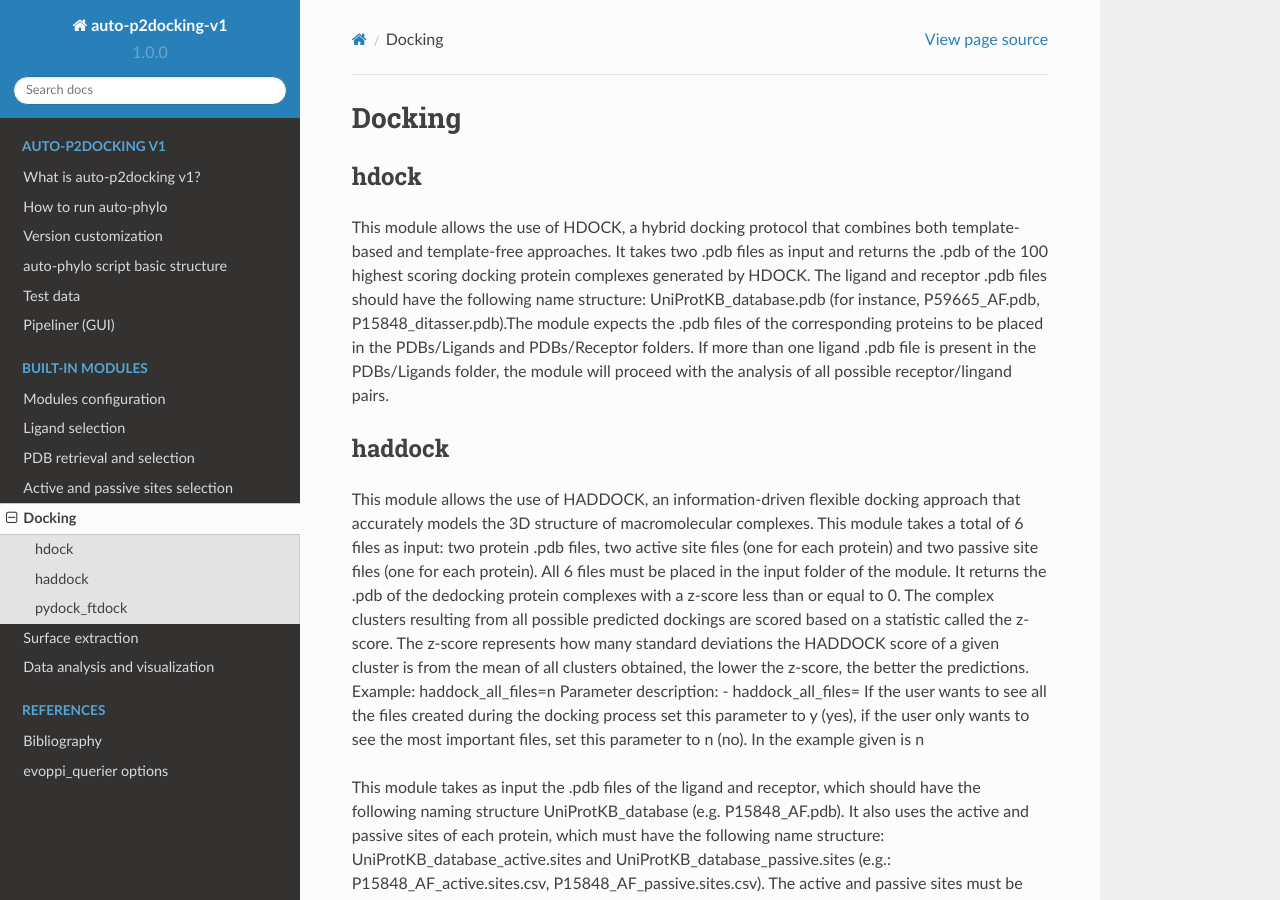
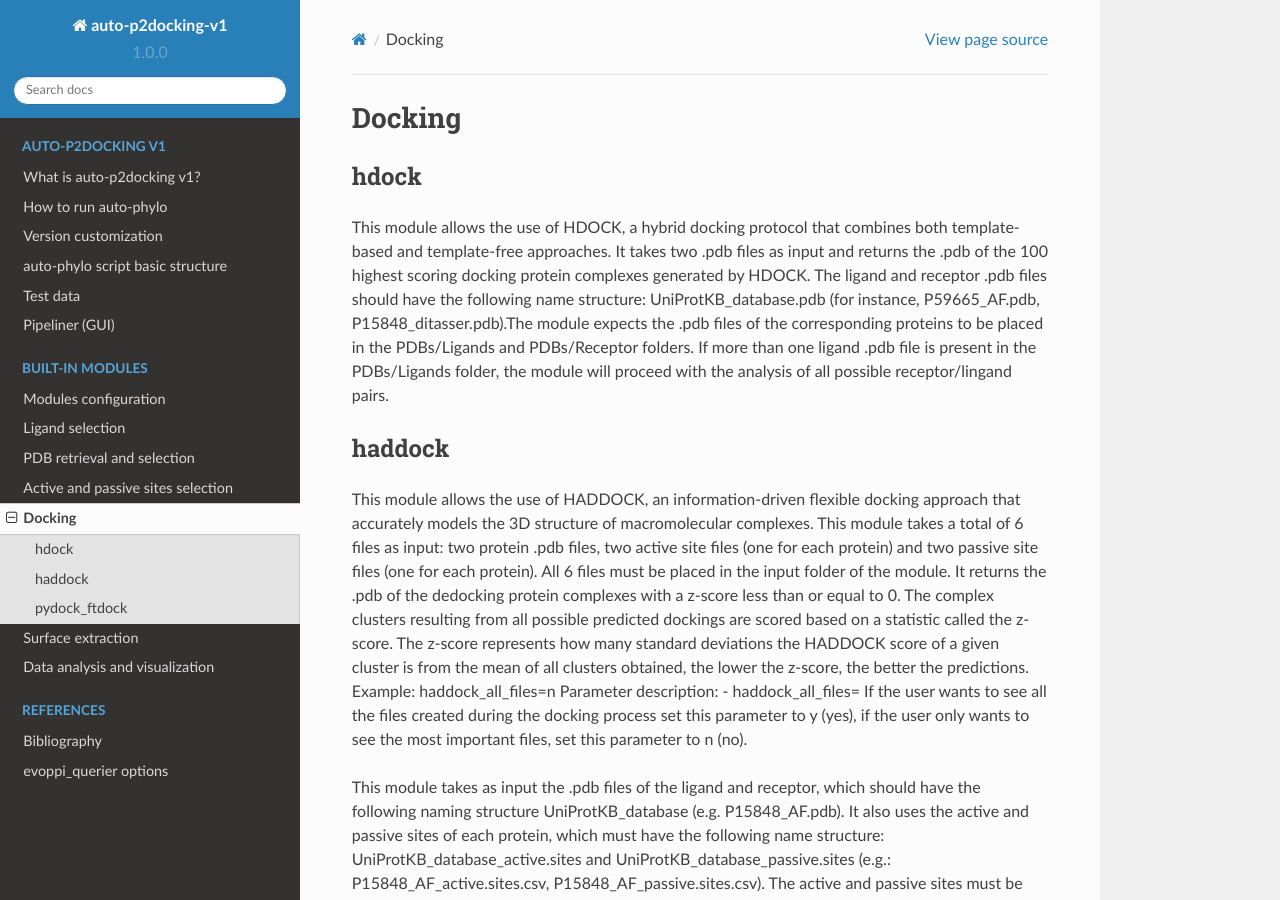
Before and after one commit to pegi3s/auto-p2docking-docs, a Sphinx documentation site: the page built from source/modules_4_docking.rst, in a window 1280 px wide and 900 px high. Built offline with Sphinx 7.4.7 and the Read the Docs theme 2.0.0, drawn with Linux system fonts in a browser that asks for light colours.

Commit message:
Update modules_4_docking.rst

```diff
--- a/source/modules_4_docking.rst
+++ b/source/modules_4_docking.rst
@@ -28,8 +28,7 @@ haddock_all_files=n
 Parameter description:
 - haddock_all_files= If the user wants to see all the files created during the
 docking process set this parameter to y (yes), if the user only wants to
-see the most important files, set this parameter to n (no). In the example
-given is n
+see the most important files, set this parameter to n (no).
 
 This module takes as input the .pdb files of the ligand and receptor, which should
 have the following naming structure UniProtKB_database (e.g. P15848_AF.pdb). It also
```
